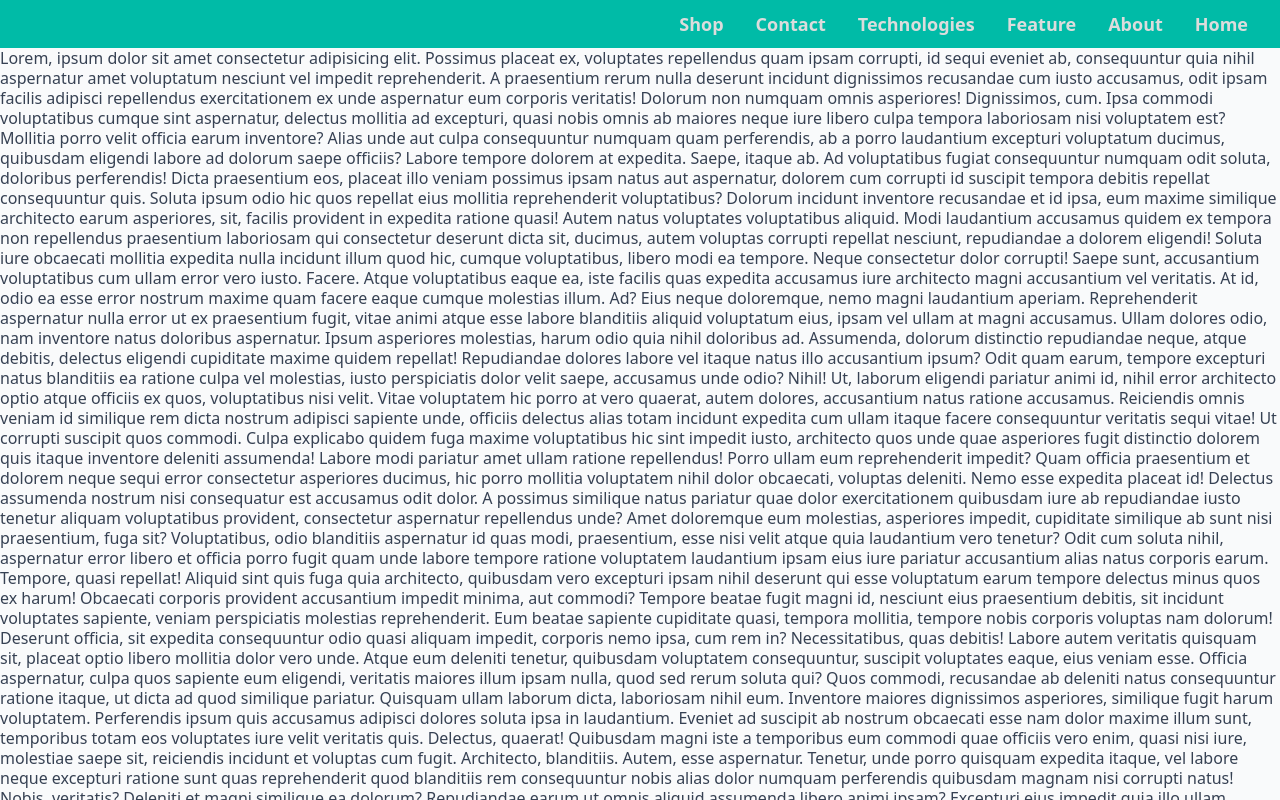
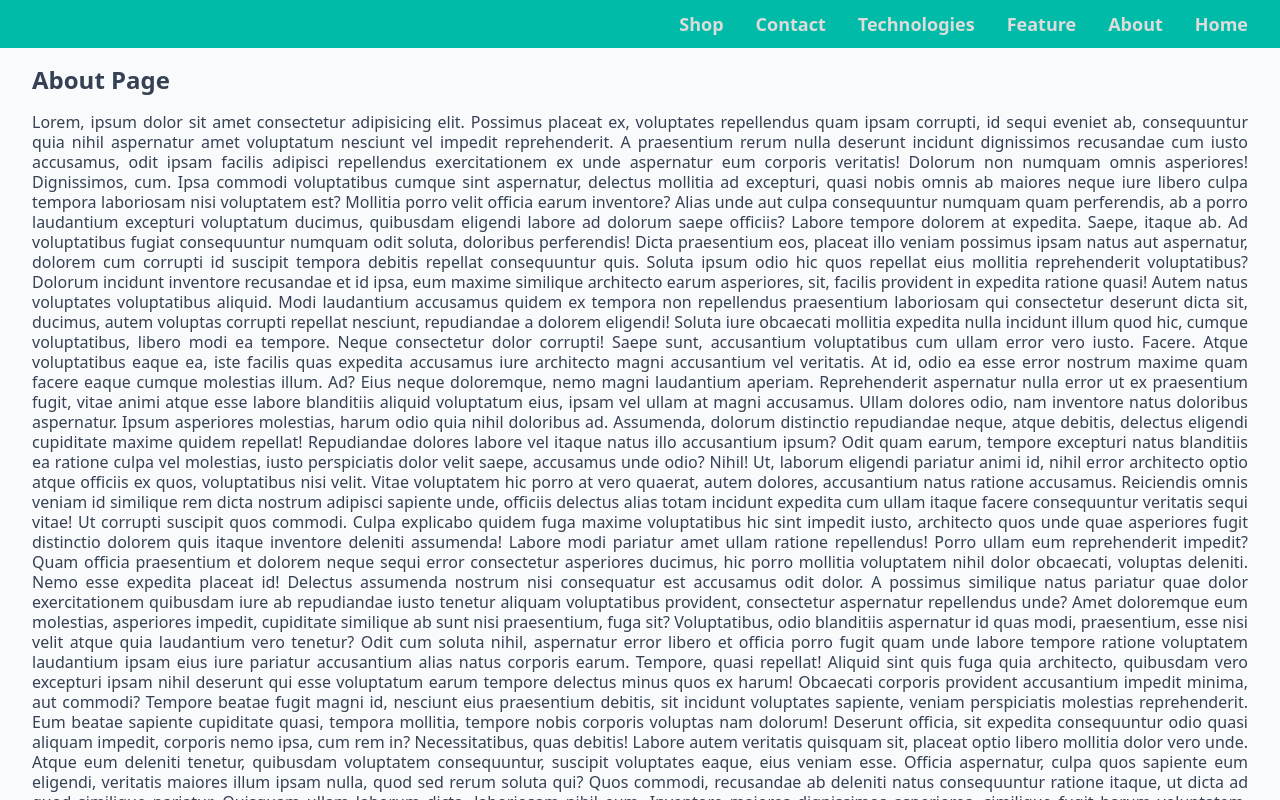
Before and after one commit to yaser-pakniyat/shop-demo, a Next.js app: page /about in a window 1280 px wide. Shown: the top 800 px of the page. Built offline with nearby package versions, Linux system fonts and the light colour scheme; some icons are missing.

Commit message:
chore(about): rename wrapper class to pages-wrapper

```diff
--- a/pages/about/index.tsx
+++ b/pages/about/index.tsx
@@ -6,7 +6,7 @@ export default function About() {
   const theme = useSelector((store: RootState) => store.global.theme);
   return (
     <div
-      className={`wrapper ${theme === "dark" ? "darkWrapper" : "lightWrapper"}`}
+      className={`pages-wrapper ${theme === "dark" ? "darkWrapper" : "lightWrapper"}`}
     >
       <h6 className="title">About Page</h6>
       <p className="text">
```
